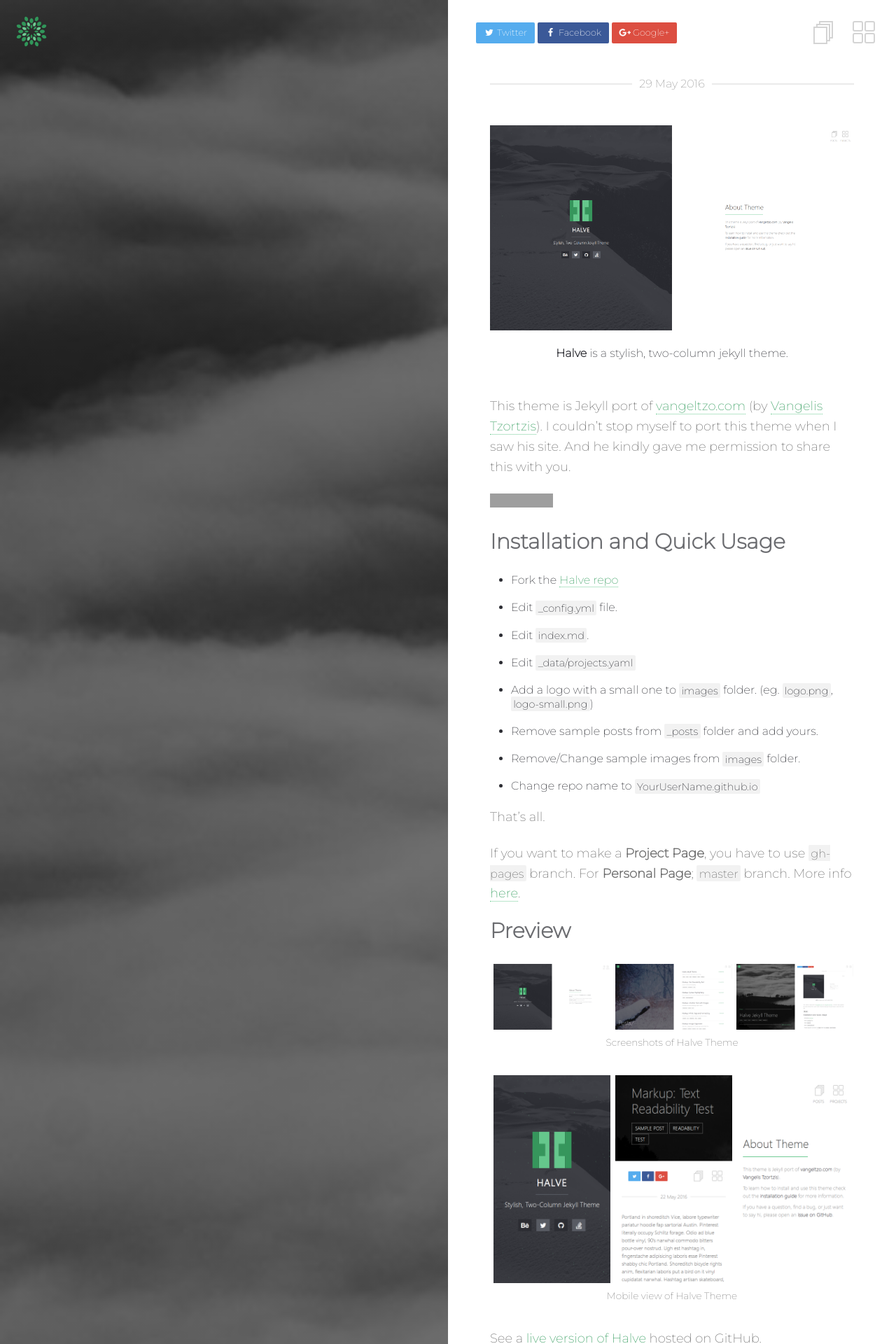
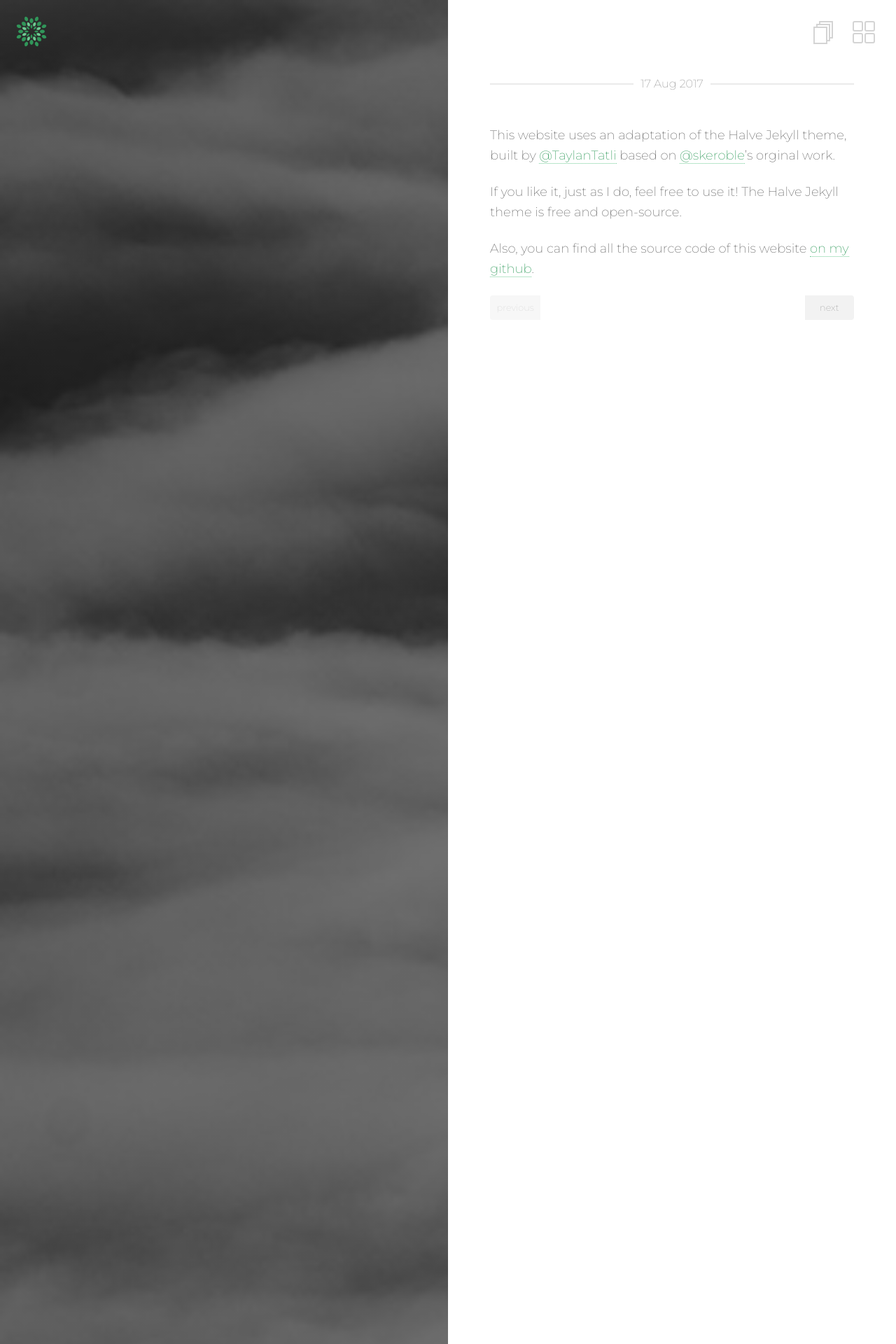
Before and after one commit to angelachieh/angelachieh.github.io, a Jekyll site: the page built from _posts/2016-08-17-halve-theme.md, in a window 1280 px wide. Shown: the top 1920 px of the page at 70% size. Built offline with Jekyll 4.4.1, drawn with Linux system fonts in a browser that asks for light colours; some of the changed text lies outside the part shown; grey boxes are pictures that could not be loaded.

Commit message:
Add posts and change layout (remove share buttons)

````diff
--- a/_config.yml
+++ b/_config.yml
@@ -1,7 +1,7 @@
 # Site
 title: Angela Chieh
 description: This is my personal page. Welcome!
-url: https://angelachieh.github.io
+url: http://localhost:4000
 logo: logo.png                                       # Site logo
 locale: en_US
 
@@ -54,6 +54,12 @@ linkedin:           angela-chieh-38964812
 #hackernews:        username
 #behance:           username
 
+# Compress
+compress_html:
+  clippings: all
+  comments:  ["<!-- ", " -->"]
+  endings:   all
+
 # Gems
 gems:
   - jekyll-feed
--- a/_layouts/page.html
+++ b/_layouts/page.html
@@ -27,7 +27,7 @@ layout: compress
 
     <div class="block-right">
       <div class="share-buttons">
-        {% include share.html %}
+        <!-- {% include share.html %} -->
       </div>
       <a href="../posts.html" title="posts" class="posts-menu-icon"></a>
       <a title="projects" class="projects-menu-icon">
@@ -37,7 +37,7 @@ layout: compress
         <div class="date-highlight">{% if page.date %}{{ page.date | date: '%d %b %Y' }}{% else %}&#x2756;{% endif %}</div>
         {{ content }}
         <br>
-        {% include share.html %}
+        <!-- {% include share.html %} -->
         {% include page-pagination.html %}
       </div>
     </div>
--- a/_layouts/post.html
+++ b/_layouts/post.html
@@ -27,7 +27,7 @@ layout: compress
 
     <div class="block-right">
       <div class="share-buttons">
-        {% include share.html %}
+        <!-- {% include share.html %} -->
       </div>
       <a href="../posts.html" title="posts" class="posts-menu-icon"></a>
       <a title="projects" class="projects-menu-icon">
@@ -37,7 +37,6 @@ layout: compress
         <div class="date-highlight">{% if page.date %}{{ page.date | date: '%d %b %Y' }}{% else %}&#x2756;{% endif %}</div>
         {{ content }}
         <br>
-        {% include share.html %}
         {% include page-pagination.html %}
       </div>
     </div>
--- a/_posts/2016-05-29-halve-theme.md
+++ /dev/null
@@ -1,166 +0,0 @@
----
-layout: post
-title:  "Halve Jekyll Theme"
-date:   2016-05-29
-excerpt: "Stylish, two-column Jekyll theme for your blog."
-tag:
-- jekyll
-- halve
-- blog
-- theme
----
-
-<a href="{{ site.url }}/images/halve-home-image.png"><img src="{{ site.url }}/images/halve-home-image.png" alt="Home Page of Halve"></a>
-
-<center><b>Halve</b> is a stylish, two-column jekyll theme.</center><br>
-
- This theme is Jekyll port of [vangeltzo.com](http://vangeltzo.com/) (by [Vangelis Tzortzis](https://github.com/srekoble)). I couldn't stop myself to port this theme when I saw his site. And he kindly gave me permission to share this with you.
-
-<iframe src="https://ghbtns.com/github-btn.html?user=TaylanTatli&repo=Halve&type=star&count=true&size=large" frameborder="0" scrolling="0" width="160px" height="30px"></iframe>
-
-## Installation and Quick Usage
-* Fork the [Halve repo](https://github.com/TaylanTatli/Halve/fork)
-* Edit `_config.yml` file.
-* Edit `index.md`.
-* Edit `_data/projects.yaml`
-* Add a logo with a small one to `images` folder. (eg. `logo.png`, `logo-small.png`)
-* Remove sample posts from `_posts` folder and add yours.
-* Remove/Change sample images from `images` folder.
-* Change repo name to `YourUserName.github.io`
-
-That's all.
-
-If you want to make a **Project Page**, you have to use `gh-pages` branch. For **Personal Page**; `master` branch. More info [here](https://help.github.com/articles/about-github-pages-and-jekyll/#jekylls-build-process).
-
-## Preview
-
-{% capture images %}
-	{{ site.url }}/images/halve-home-image.png
-	{{ site.url }}/images/post-image-halve-1.png
-	{{ site.url }}/images/post-image-halve-2.png
-{% endcapture %}
-{% include gallery images=images caption="Screenshots of Halve Theme" cols=3 %}
-
-{% capture images %}
-	{{ site.url }}/images/post-image-halve-3.png
-	{{ site.url }}/images/post-image-halve-6.png
-	{{ site.url }}/images/post-image-halve-4.png
-{% endcapture %}
-{% include gallery images=images caption="Mobile view of Halve Theme" cols=3 %}
-
-See a [live version of Halve](http://taylantatli.github.io/Halve) hosted on GitHub.
-
-## Site Setup
-A quick checklist of the files you’ll want to edit to get up and running.
-
-### Site Wide Configuration
-`_config.yml` is your friend. Open it up and personalize it. Most variables are self explanatory but here's an explanation of each if needed:
-
-#### title
-
-The title of your site... shocker!
-
-Example `title: My Awesome Site`
-
-#### description
-
-The description to use for meta tags and homepage.
-
-#### url
-
-Used to generate absolute urls in `sitemap.xml`, `feed.xml`, and for generating canonical URLs in `<head>`. When developing locally either comment this out or use something like `http://localhost:4000` so all assets load properly. *Don't include a trailing `/`*.
-
-Examples:
-
-{% highlight yaml %}
-url: http://taylantatli.me/Halve
-url: http://localhost:4000
-url: //cooldude.github.io
-url:
-{% endhighlight %}
-
-#### logo
-Your site's logo. It will be shown on homepage. Also used for twitter meta tags.
-
-#### background
-Here we will set images for left block. Example:
-
-```
-background:
-  homepage: images/home.png
-  post-list: images/unsplash-image-10.jpg
-  default-post: images/unsplash-gallery-image-3.jpg
-```
-
-<dl>
-  <dt>homepage</dt>
-  <dd>Is for homepage background image.</dd>
-  <dt>post-list</dt>
-  <dd>Is for posts list page background image.</dd>
-  <dt>default-post</dt>
-  <dd>Is for posts' default background image. It will be shown for every posts that don't specify any image from post's YAML front matter.</dd>
-</dl>
-
----
-
-### Projects Overlay
-
-To set what image links appear in the overlay menu edit `_data/projects.yaml`. Use the following format to set the URL, title, image and project status for as many links as you'd like. If you set `completed` to `false` like `completed: false`, it won't be clickable until you set it true like `completed: true`
-
-{% highlight yaml %}
-- title: Moon Jekyll Theme
-  url: http://taylantatli.me/Moon
-  image: https://cloud.githubusercontent.com/assets/754514/14509720/61c61058-01d6-11e6-93ab-0918515ecd56.png
-  completed: true
-
-- title: Ramme Jekyll Theme
-  url: http://taylantatli.me/Ramme
-  image: https://raw.githubusercontent.com/TaylanTatli/Ramme/master/assets/img/screenshot-post.png
-  completed: true
-
-- title: Daisy Pelican Theme
-  url: http://taylantatli.me/Daisy-Pelican-Theme/
-  image: https://raw.githubusercontent.com/TaylanTatli/Daisy-Pelican-Theme/master/Preview-1.png
-  completed: true
-
-- title: Block Icon Theme
-  url: https://github.com/TaylanTatli/Block-Icon-Theme
-  image: https://raw.githubusercontent.com/TaylanTatli/Block-Icon-Theme/master/Preview.png
-  completed: false
-
-- title: Start Page
-  url: http://taylantatli.me/StartPage/
-  image: https://raw.githubusercontent.com/TaylanTatli/StartPage/master/preview.png
-  completed: false
-{% endhighlight %}
-
----
-
-## Layouts and Content
-
-Halve Theme use [Jekyll Compress](https://github.com/penibelst/jekyll-compress-html) to compress html output. But it can cause errors if you use "linenos" (line numbers). I suggest don't use line numbers for codes, because it won't look good with this theme, also i didn't give a proper style for them. If you insist to use line numbers, just remove `layout: compress` string from layouts. It will disable compressing.
-
-### Images for Posts
-
-You can set left block image per post. Just add `image: some link` to your post's front matter. If you don't set this, default post image will be used from `_config.yml`.
-
-```
-image: /assets/img/some-image.png
-or
-image: http://example.com/some-image.png
-```
- This also will be used for twitter card:
-
-![Halve Twitter Card]({{ site.url }}/images/post-image-halve-5.png)
-
----
-
-## Questions?
-
-Found a bug or aren't quite sure how something works? By all means [file a GitHub Issue](https://github.com/TaylanTatli/Halve/issues/new). And if you make something cool with this theme feel free to let me know.
-
----
-
-## License
-
-This theme is free and open source software, distributed under the MIT License. So feel free to use this Jekyll theme on your site without linking back to me or including a disclaimer.
--- /dev/null
+++ b/_posts/2016-08-17-halve-theme.md
@@ -0,0 +1,15 @@
+---
+layout: post
+title:  "What do you think of this website's layout?"
+date:   2017-08-17
+excerpt: "This website uses an adaptation of the Halve Jekyll theme."
+tag:
+- jekyll
+- theme
+---
+
+This website uses an adaptation of the Halve Jekyll theme, built by [@TaylanTatli](https://github.com/TaylanTatli) based on [@skeroble](https://github.com/srekoble)'s orginal work.
+
+If you like it, just as I do, feel free to use it! The Halve Jekyll theme is free and open-source.
+
+Also, you can find all the source code of this website [on my github](https://github.com/angelachieh/angelachieh.github.io).
--- a/assets/_sass/_site.scss
+++ b/assets/_sass/_site.scss
@@ -521,6 +521,7 @@ canvas {
     display: inline-block;
     background: darken($white, 5%);
     padding: 7px 10px;
+    margin-right: 5px;
     color: lighten($black, 28%);
     font-size: 11px;
     text-transform: uppercase;
````
Also changed, not shown: _posts/2016-08-18-resume.md (added, +13 -0 lines), 9 other files.
